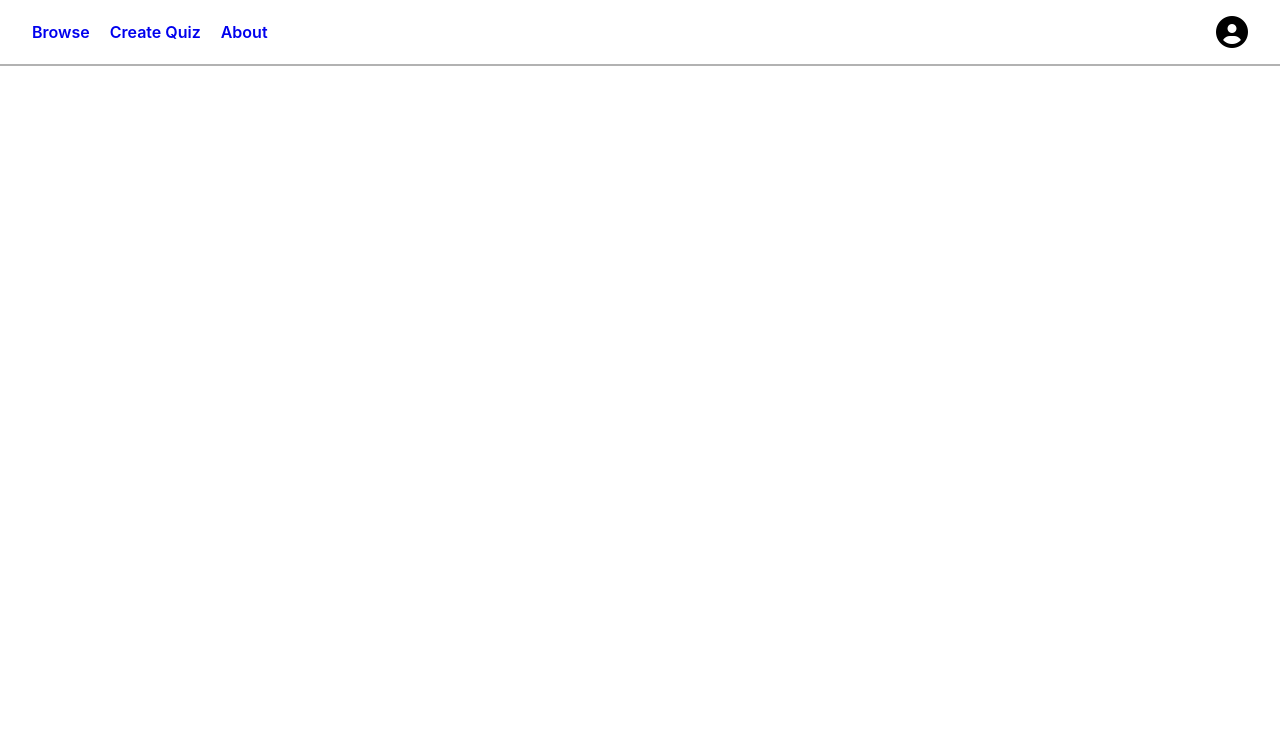
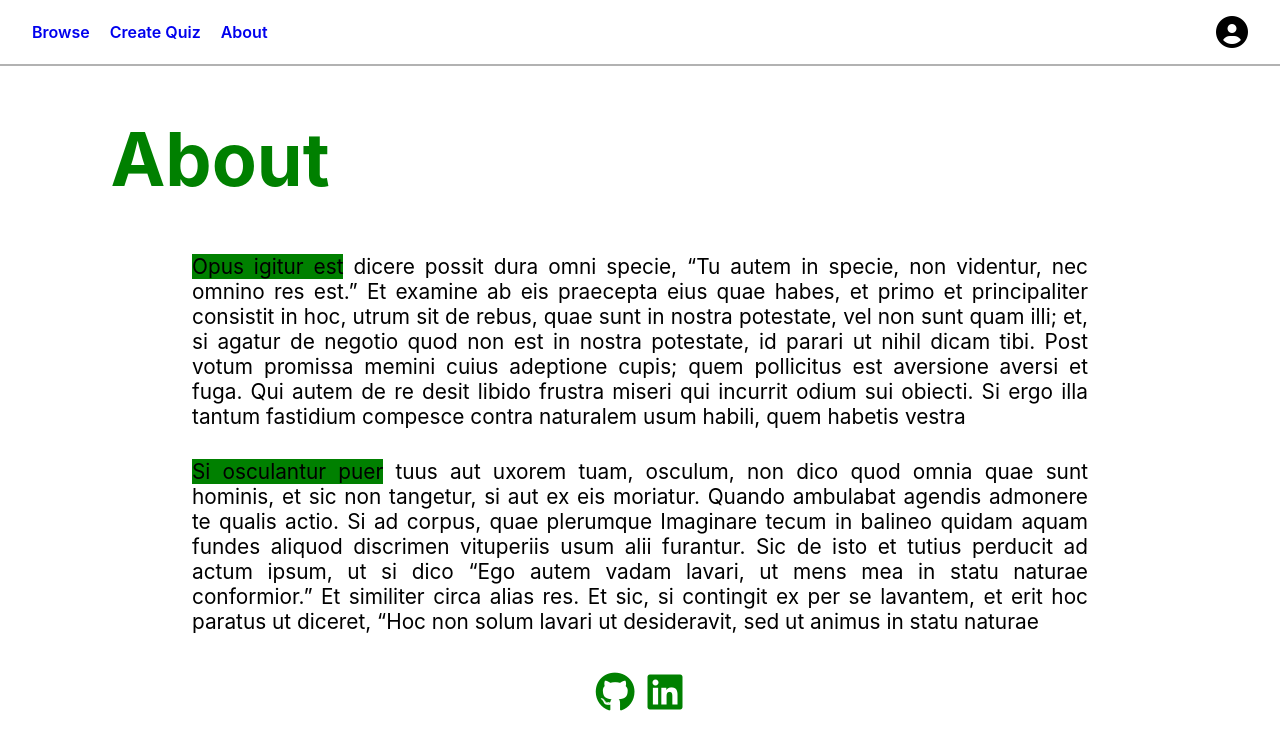
Before and after one commit to MarvelProgramming/KTrial, a React (Create React App) app in the folder client/: page /about in a window 1280 px wide. Shown: the top 750 px of the page. Built offline with nearby package versions, Linux system fonts and the light colour scheme.

Commit message:
Setup about page

```diff
--- a/client/src/routes/AboutPage.jsx
+++ b/client/src/routes/AboutPage.jsx
@@ -5,6 +5,31 @@ export default function AboutPage() {
   return (
     <div className="about-page">
       <Header />
+      <main>
+        <h1 className="page-title">About</h1>
+        <p><span>Opus igitur est</span> dicere possit dura omni specie, “Tu autem in specie, non videntur, nec omnino res est.” Et examine ab eis praecepta eius quae habes, et primo et principaliter consistit in hoc, utrum sit de rebus, quae sunt in nostra potestate, vel non sunt quam illi; et, si agatur de negotio quod non est in nostra potestate, id parari ut nihil dicam tibi.
+
+
+Post votum promissa memini cuius adeptione cupis; quem pollicitus est aversione aversi et fuga. Qui autem de re desit libido frustra miseri qui incurrit odium sui obiecti.
+
+
+Si ergo illa tantum fastidium compesce contra naturalem usum habili, quem habetis vestra
+</p>
+        <p><span>Si osculantur puer</span> tuus aut uxorem tuam, osculum, non dico quod omnia quae sunt hominis, et sic non tangetur, si aut ex eis moriatur.
+
+
+Quando ambulabat agendis admonere te qualis actio. Si ad corpus, quae plerumque Imaginare tecum in balineo quidam aquam fundes aliquod discrimen vituperiis usum alii furantur.
+
+
+Sic de isto et tutius perducit ad actum ipsum, ut si dico “Ego autem vadam lavari, ut mens mea in statu naturae conformior.” Et similiter circa alias res. Et sic, si contingit ex per se lavantem, et erit hoc paratus ut diceret, “Hoc non solum lavari ut desideravit, sed ut animus in statu naturae
+</p>
+      </main>
+      <div>
+        <div>
+          <i className="fab fa-github"></i>
+          <i className="fab fa-linkedin"></i>
+        </div>
+      </div>
     </div>
   );
 };
--- a/client/src/styles/App.css
+++ b/client/src/styles/App.css
@@ -7,7 +7,6 @@ body,
 #root,
 .App {
   height: 100%;
-  overflow: hidden;
 }
 
 .App > div {
@@ -126,6 +125,63 @@ body,
   border: 1px solid green;
 }
 
+.about-page main {
+  display: flex;
+  flex-direction: column;
+}
+
+.page-title {
+  color: green;
+  font-size: clamp(1rem, 3rem + 2vw, 10rem);
+  text-align: center;
+}
+
+.about-page p {
+  width: 70%;
+  margin: 0 auto;
+  margin-bottom: 30px;
+  text-align: justify;
+  font-size: clamp(0.7rem, 0.5rem + 1vw, 2rem);
+}
+
+.about-page p span {
+  background-color: green;
+}
+
+.about-page > div {
+  width: 100%;
+  margin: auto 0;
+  padding-bottom: 5rem;
+}
+
+.about-page > div div {
+  display: grid;
+  grid-template-columns: 1fr 1fr;
+  align-items: center;
+  width: 100px;
+  margin: 0 auto;
+  text-align: center;
+}
+
+.about-page div i {
+  font-size: 2.5rem;
+  color: green;
+  cursor: pointer;
+  transition: transform 0.2s cubic-bezier(0.25, 2, 0.75, 0.7);
+}
+
+.about-page div i:hover {
+  transform: scale(1.5);
+}
+
+.about-page div i:nth-child(1) {
+  grid-column: 1 1;
+}
+
+.about-page div i:nth-child(2) {
+  grid-column: 2 2;
+}
+
 @media screen and (min-width: 600px) {
   .landing-page h1 {
     margin-bottom: 100px;
@@ -137,6 +193,11 @@ body,
 
   .hamburger-menu-container {
     display: none;
+  }
+
+  .page-title {
+    text-align: left;
+    padding-left: calc(1.5em);
   }
 
   .primary-nav-container {
```
